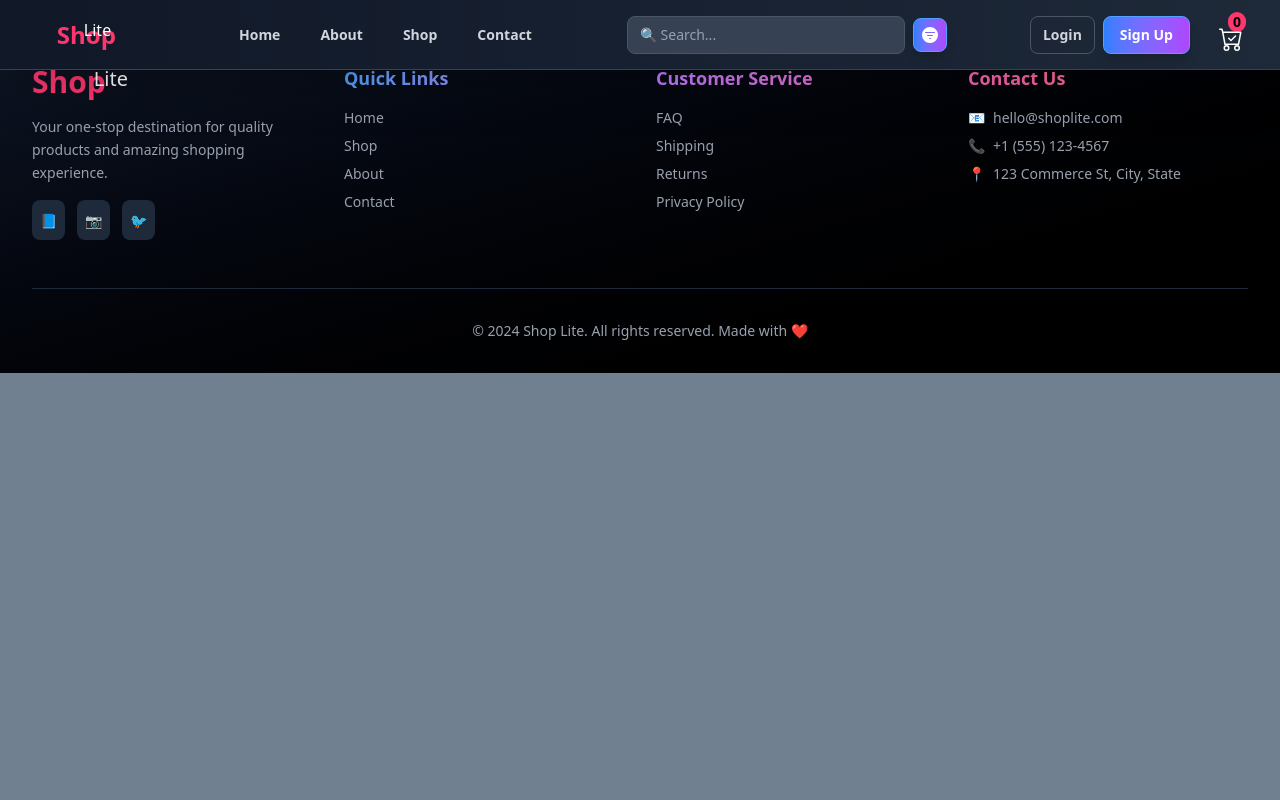
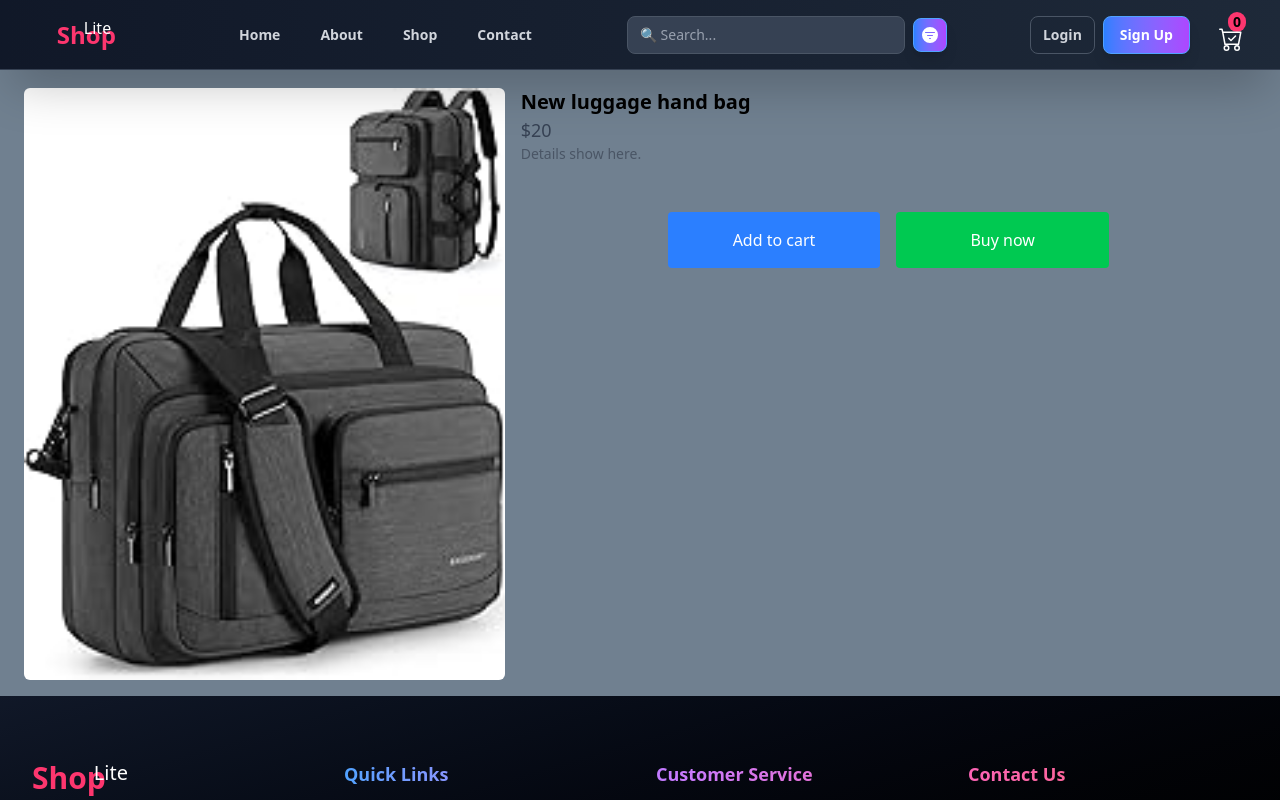
Before and after one commit to Fariha-Asif-eng/Shop_Lite-ecommerce-website, a React (Vite) app: page /itemdetails/1 in a window 1280 px wide. Shown: the top 800 px of the page. Built offline with nearby package versions, Linux system fonts and the light colour scheme; no server answers.

Commit message:
added detail button

```diff
--- a/src/App.jsx
+++ b/src/App.jsx
@@ -23,6 +23,7 @@ import FeaturedQuality from "./Comp/FeaturedQuality";
 import FeaturedPro from "./Comp/FeaturedPro";
 import Logo from "./Comp/Logo";
 import { AuthProvider, useAuth } from "./Auth/AuthContext";
+import ItemDetails from "./Comp/ItemDetails";
 
 function AppContent() {
   const [cartItems, setCartItems] = useState([]);
@@ -35,6 +36,10 @@ function AppContent() {
 
   const { isAuthenticated } = useAuth();
   let location = useLocation();
+
+  const seeDetailsFun = (ItemID)=>{
+    return products.find((eachItem)=> eachItem.id === ItemID)
+  }
 
   useEffect(() => {
     let p = products;
@@ -102,7 +107,8 @@ function AppContent() {
           <Route path="/contactform" element={<Contact />} />
           <Route path="/featuredquality" element={<FeaturedQuality />} />
           <Route path="/about" element={<About />} />
-          <Route path="/shop" element={<Shop onAdd={addToCart} products={filterOutItems} />} />
+          <Route path="/shop" element={<Shop seeDetails={seeDetailsFun} onAdd={addToCart} products={filterOutItems} />} />
+          <Route path="/itemdetails/:id" element={<ItemDetails addToCart={addToCart} product={seeDetailsFun} />} />
           <Route path="/cartbox" element={<CartBox cartItems={cartItems} setCartItems={setCartItems} />} />
         </Routes>
 
--- /dev/null
+++ b/src/Comp/ItemDetails.jsx
@@ -0,0 +1,49 @@
+import React from "react";
+import { useParams } from "react-router-dom";
+import products from "./ProductList"; // import your product data
+
+function ItemDetails({ addToCart, buyNow }) {
+  const { id } = useParams();
+  const product = products.find((p) => p.id === parseInt(id));
+
+  if (!product) {
+    return <p className="text-center text-red-500">Product not found</p>;
+  }
+
+  return (
+    <section className="w-full h-[80vh] mt-12 relative left-0 top-0 flex place-items-center p-6">
+      <div className="flex gap-4  rounded-md w-full h-full mt-8">
+        <img
+          src={product.img}
+          alt={product.title}
+          className="w-[40%] rounded-md object-cover"
+        />
+
+        <div className="flex flex-col gap-y-12 w-full">
+          <div>
+            <h2 className="text-xl font-bold">{product.title}</h2>
+          <h3 className="text-lg text-gray-700">${product.price}</h3>
+          <p className="text-sm text-gray-600">{product.detail}</p>
+          </div>
+        <div className="flex justify-between gap-x-4 mx-auto w-[60%] relative bottom-0">
+          <button
+            onClick={() => addToCart(product)}
+            className="bg-blue-500 text-white cursor-pointer p-4 w-full rounded hover:bg-blue-600 transition-colors duration-200"
+          >
+            Add to cart
+          </button>
+          <button
+            onClick={() => buyNow && buyNow(product)}
+            className="bg-green-500 text-white cursor-pointer p-4 w-full rounded hover:bg-green-600 transition-colors duration-200"
+          >
+            Buy now
+          </button>
+        </div>
+        </div>
+
+      </div>
+    </section>
+  );
+}
+
+export default ItemDetails;
--- a/src/Comp/MainBody.jsx
+++ b/src/Comp/MainBody.jsx
@@ -1,10 +1,14 @@
 
 import React from "react";
 import ProBox from "./ProBox";
+import ItemDetails from "./ItemDetails";
 
-function MainBody({ addToCart, products }) {
+function MainBody({ addToCart, products, seeDetailsBtn }) {
+
+
   return (
     <div className="w-full min-h-screen bg-gradient-to-br from-blue-50 via-purple-50 to-pink-50 py-8">
+
       <div className="max-w-7xl mx-auto px-4 sm:px-6 lg:px-8">
 
         {/* Header Section */}
@@ -40,7 +44,7 @@ function MainBody({ addToCart, products }) {
               >
                 <ProBox
                   {...eachProduct}
-                  onAdd={() => addToCart(eachProduct)}
+                  onAdd={() => addToCart(eachProduct)} seeDetails={seeDetailsBtn}
                 />
               </div>
             ))
--- a/src/Comp/ProBox.jsx
+++ b/src/Comp/ProBox.jsx
@@ -1,8 +1,16 @@
+import React, { useState } from "react";
+import { NavLink, useNavigate } from "react-router-dom";
+import ItemDetails from "./ItemDetails";
 
-import React from "react";
+function ProBox({ id, title, price, img, onAdd}) {
+  //   // if (!id)=>{ return null;}
 
-function ProBox({ id, title, price, img, onAdd }) {
+  // const [proId, setProID] = useState(null);
+  let navigateTo = useNavigate('');
   return (
+
+    <div >
+
     <div
       key={id}
       className="group relative bg-white rounded-2xl shadow-lg hover:shadow-2xl transition-all duration-500 overflow-hidden border border-gray-100 hover:border-transparent transform hover:-translate-y-2"
@@ -16,12 +24,21 @@ function ProBox({ id, title, price, img, onAdd }) {
         />
 
         {/* Quick Add Button Overlay */}
-        <div className="absolute inset-0 bg-black/0 group-hover:bg-black/10 transition-all duration-500 flex items-center justify-center">
+        <div className="absolute inset-0 bg-black/0 group-hover:bg-black/10 transition-all duration-500 flex items-center justify-center gap-[2px]">
+          <button
+            onClick={()=> navigateTo(`/itemdetails/${id}`)}
+            className="bg-white/90 backdrop-blur-sm text-gray-800 p-2 rounded-full cursor-pointer shadow-2xl opacity-0 group-hover:opacity-100 transform translate-y-4 group-hover:translate-y-0 transition-all duration-500 hover:bg-gradient-to-r hover:from-blue-500 hover:to-purple-500 hover:text-white hover:scale-110 font-semibold flex items-center space-x-2"
+          >
+            <span>See details</span>
+            <svg className="w-4 h-4" fill="none" stroke="currentColor" viewBox="0 0 24 24">
+              <path strokeLinecap="round" strokeLinejoin="round" strokeWidth={2} d="M12 6v6m0 0v6m0-6h6m-6 0H6" />
+            </svg>
+          </button>
           <button
             onClick={onAdd}
-            className="bg-white/90 backdrop-blur-sm text-gray-800 px-4 py-3 rounded-full shadow-2xl opacity-0 group-hover:opacity-100 transform translate-y-4 group-hover:translate-y-0 transition-all duration-500 hover:bg-gradient-to-r hover:from-blue-500 hover:to-purple-500 hover:text-white hover:scale-110 font-semibold flex items-center space-x-2"
+            className="bg-white/90 backdrop-blur-sm text-gray-800 p-2 rounded-full cursor-pointer shadow-2xl opacity-0 group-hover:opacity-100 transform translate-y-4 group-hover:translate-y-0 transition-all duration-500 hover:bg-gradient-to-r hover:from-blue-500 hover:to-purple-500 hover:text-white hover:scale-110 font-semibold flex items-center space-x-2"
           >
-            <span>Quick Add</span>
+            <span>Add to cart</span>
             <svg className="w-4 h-4" fill="none" stroke="currentColor" viewBox="0 0 24 24">
               <path strokeLinecap="round" strokeLinejoin="round" strokeWidth={2} d="M12 6v6m0 0v6m0-6h6m-6 0H6" />
             </svg>
@@ -56,10 +73,10 @@ function ProBox({ id, title, price, img, onAdd }) {
           {/* Add to Cart Button */}
           <button
             onClick={onAdd}
-            className="bg-gradient-to-r from-blue-500 to-purple-500 text-white px-4 py-2.5 rounded-xl hover:from-blue-600 hover:to-purple-600 transition-all duration-300 transform hover:scale-105 font-semibold text-sm shadow-md hover:shadow-lg relative overflow-hidden group/btn"
+            className="bg-gradient-to-r from-blue-500 to-purple-500 text-white px-4 cursor-pointer py-2.5 rounded-xl hover:from-blue-600 hover:to-purple-600 transition-all duration-300 transform hover:scale-105 font-semibold text-sm shadow-md hover:shadow-lg relative overflow-hidden group/btn"
           >
             <span className="relative z-10 flex items-center space-x-1">
-              <span>Add to Cart</span>
+              <span>Buy Now</span>
               <svg className="w-4 h-4" fill="none" stroke="currentColor" viewBox="0 0 24 24">
                 <path strokeLinecap="round" strokeLinejoin="round" strokeWidth={2} d="M12 6v6m0 0v6m0-6h6m-6 0H6" />
               </svg>
@@ -73,7 +90,12 @@ function ProBox({ id, title, price, img, onAdd }) {
       <div className="absolute inset-0 rounded-2xl bg-gradient-to-r from-blue-400 to-purple-400 opacity-0 group-hover:opacity-100 transition-opacity duration-500 -z-10 blur-md"></div>
       <div className="absolute inset-[1px] rounded-2xl bg-white -z-10"></div>
     </div>
+
+    </div>
+
+
   );
+
 }
 
 export default ProBox;
--- a/src/Comp/ProductList.jsx
+++ b/src/Comp/ProductList.jsx
@@ -1,17 +1,17 @@
 
     const products = [
-    { id: 1, title: "New luggage hand bag", price: 20, img: "/Images/bag.jpg", cate:'All' },
-    { id: 2, title: "Quality polo/sports cap", price: 35, img: "/Images/cap.jpg", cate:'B' },
-    { id: 3, title: "Table chairs set", price: 50, img: "/Images/chairs.jpg", cate:'D' },
-    { id: 4, title: "Study table lamp", price: 20, img: "/Images/lamp.jpg", cate:'E' },
-    { id: 5, title: "New arrived cloth", price: 35, img: "/Images/cloth.avif", cate:'F' },
-    { id: 6, title: "DJI mini 4k drone camera", price: 50, img: "/Images/drone.jpg", cate:'H' },
-    { id: 7, title: "New winter hoodie", price: 20, img: "/Images/hoodie.jpg", cate:'S' },
-    { id: 8, title: "Night study lamp", price: 35, img: "/Images/lamp.jpg", cate:'S' },
-    { id: 9, title: "Casual shoe for men", price: 50, img: "/Images/shoes.jpg", cate:'D' },
-    { id: 12, title: "Shopping bag", price: 20, img: "/Images/shoppingBag.avif", cate:'F' },
-    { id: 10, title: "New branded watch", price: 35, img: "/Images/watch.jpg", cate:'F' },
-    { id: 11, title: "Nikon/canon camera lens", price: 50, img: "/Images/lens.avif", cate:'E' },
+    { id: 1, detail: 'Details show here.', title: "New luggage hand bag", price: 20, img: "/Images/bag.jpg", cate:'All' },
+    { id: 2, detail: 'Details show here.', title: "Quality polo/sports cap", price: 35, img: "/Images/cap.jpg", cate:'B' },
+    { id: 3, detail: 'Details show here.', title: "Table chairs set", price: 50, img: "/Images/chairs.jpg", cate:'D' },
+    { id: 4, detail: 'Details show here.', title: "Study table lamp", price: 20, img: "/Images/lamp.jpg", cate:'E' },
+    { id: 5, detail: 'Details show here.', title: "New arrived cloth", price: 35, img: "/Images/cloth.avif", cate:'F' },
+    { id: 6, detail: 'Details show here.', title: "DJI mini 4k drone camera", price: 50, img: "/Images/drone.jpg", cate:'H' },
+    { id: 7, detail: 'Details show here.', title: "New winter hoodie", price: 20, img: "/Images/hoodie.jpg", cate:'S' },
+    { id: 8, detail: 'Details show here.', title: "Night study lamp", price: 35, img: "/Images/lamp.jpg", cate:'S' },
+    { id: 9, detail: 'Details show here.', title: "Casual shoe for men", price: 50, img: "/Images/shoes.jpg", cate:'D' },
+    { id: 12, detail: 'Details show here.', title: "Shopping bag", price: 20, img: "/Images/shoppingBag.avif", cate:'F' },
+    { id: 10, detail: 'Details show here.', title: "New branded watch", price: 35, img: "/Images/watch.jpg", cate:'F' },
+    { id: 11, detail: 'Details show here.', title: "Nikon/canon camera lens", price: 50, img: "/Images/lens.avif", cate:'E' },
   ];
 
 
--- a/src/Comp/Shop.jsx
+++ b/src/Comp/Shop.jsx
@@ -2,10 +2,10 @@ import React from 'react'
 import MainBody from './MainBody'
 import Contact from './ContactForm'
 
-function Shop({onAdd, products}) {
+function Shop({onAdd, products, seeDetails}) {
   return (
     <section className='w-full min-h-screen relative my-24 top-0 left-0'>
-      <MainBody addToCart={onAdd} products={products} />
+      <MainBody addToCart={onAdd} products={products} seeDetailsBtn={seeDetails} />
       <Contact />
     </section>
   )
```
